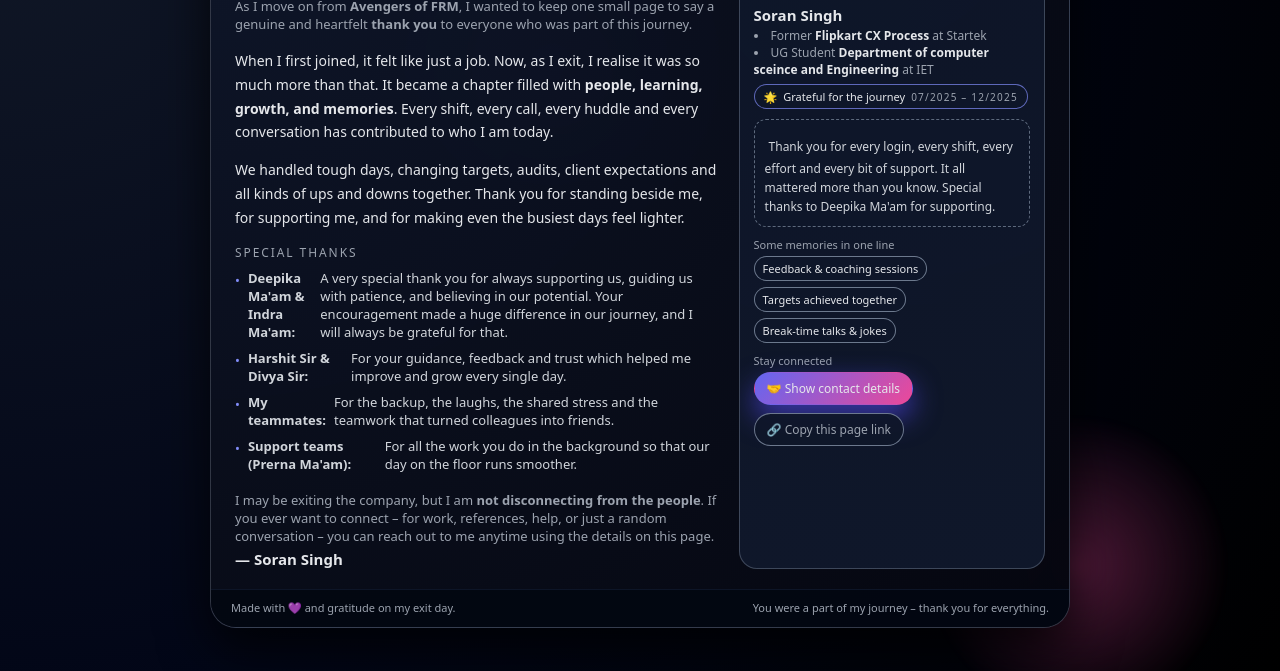
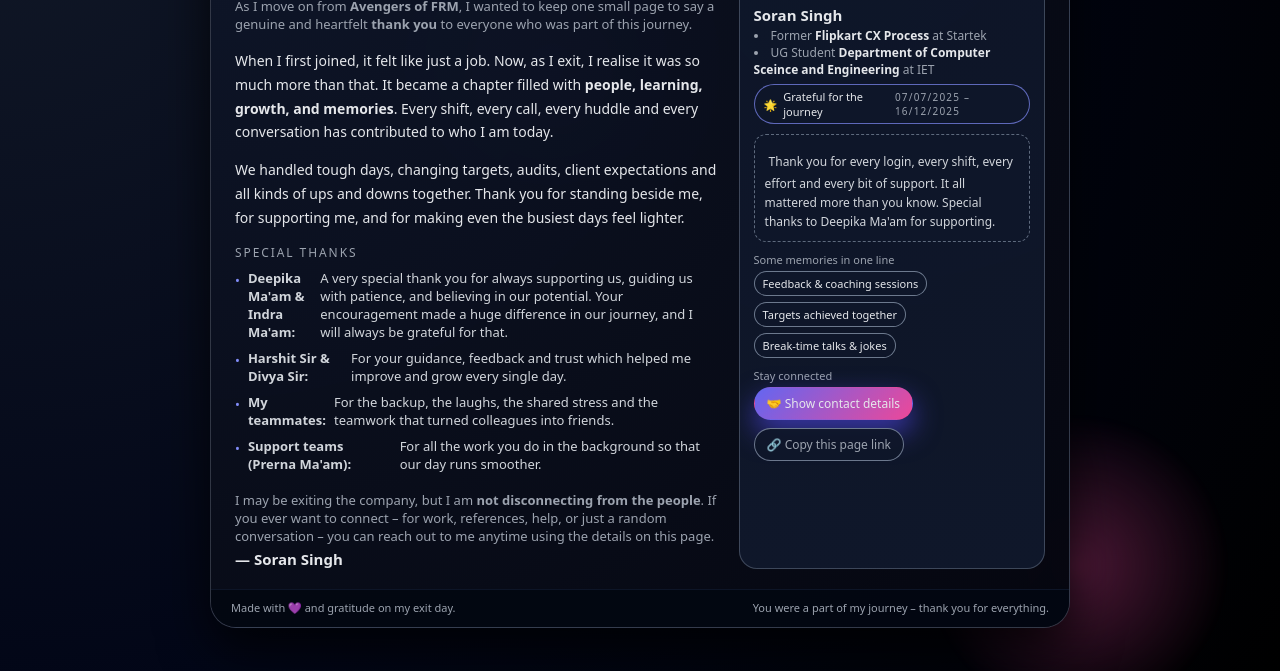
Before and after one commit to soransingh01/farewell, a plain HTML site: page index.html in a window 1280 px wide. Shown: the part 129-800 px from the top of the page. Drawn offline with Linux system fonts and the light colour scheme.

Commit message:
Update index.html

```diff
--- a/index.html
+++ b/index.html
@@ -456,7 +456,7 @@
         </li>
         <li>
           <strong>Support teams (Prerna Ma'am):</strong> For all the work you do in the
-          background so that our day on the floor runs smoother.
+          background so that our day runs smoother.
         </li>
       </ul>
 
@@ -479,13 +479,13 @@
       </div>
       <div class="role-line">
         <li>  Former <strong style="color:#e5e7eb;">Flipkart CX Process  </strong> at Startek</li>
-        <li>   UG Student <strong style="color:#e5e7eb;"> Department of computer sceince and Engineering</strong> at IET</li>
+        <li>   UG Student <strong style="color:#e5e7eb;"> Department of Computer Sceince and Engineering</strong> at IET</li>
       </div>
 
       <div class="pill-soft">
         🌟
         <span>Grateful for the journey</span>
-        <small>07/2025 – 12/2025</small>
+        <small>07/07/2025 – 16/12/2025</small>
       </div>
 
       <div class="quote-box">
```
